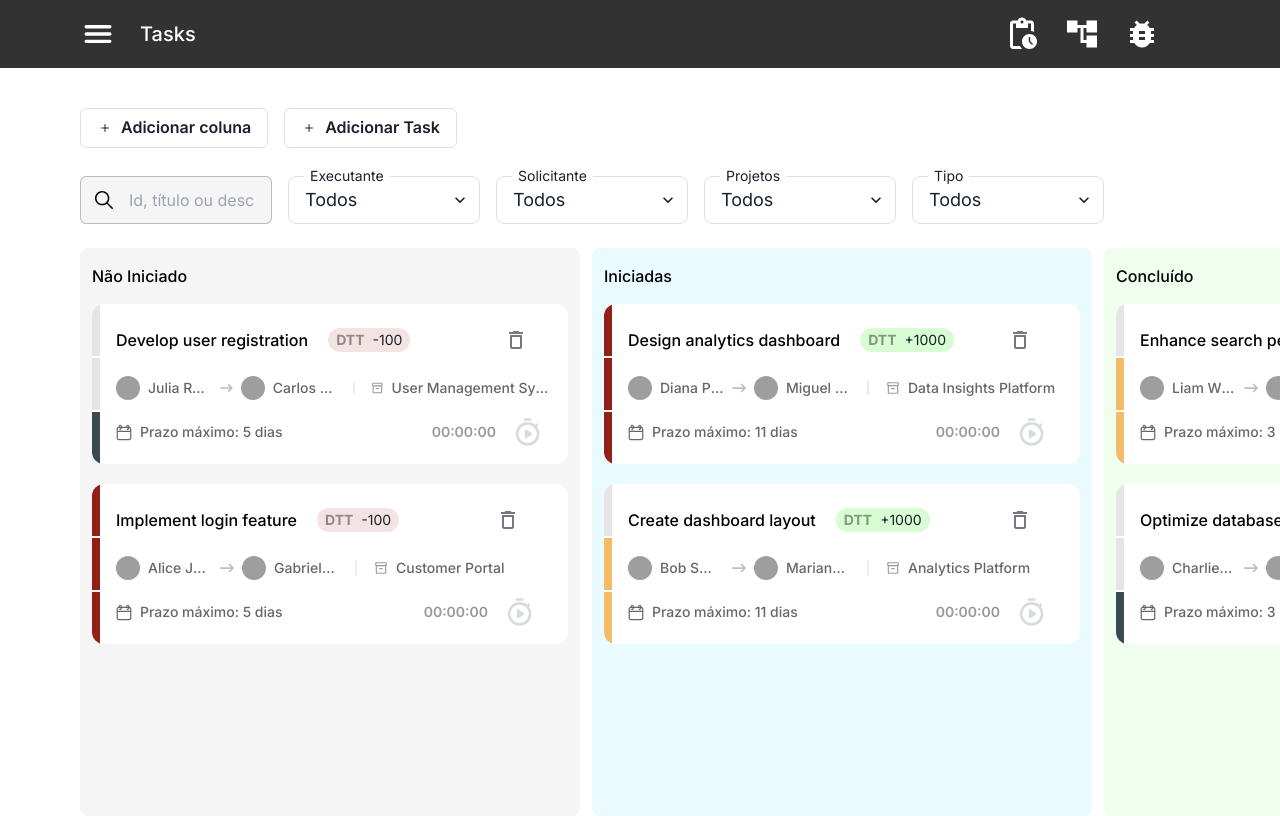
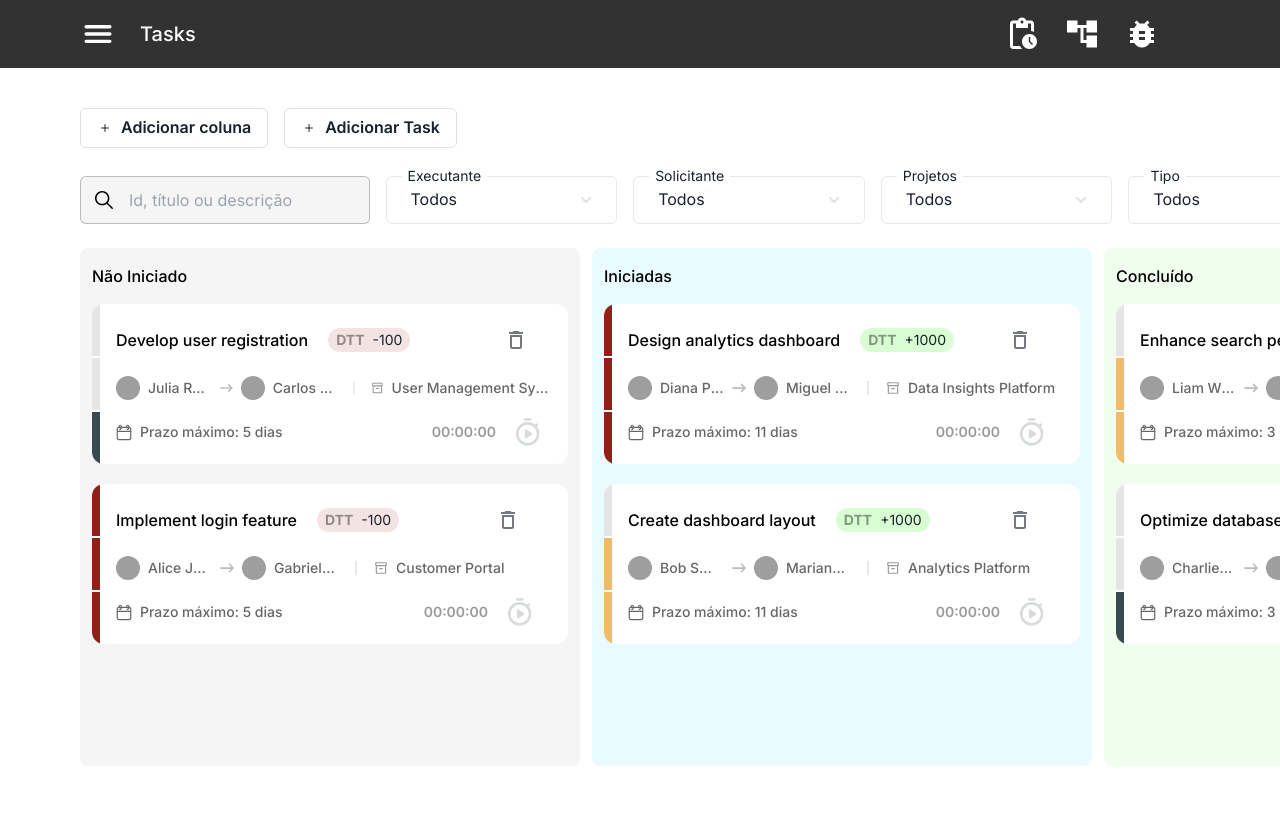
Before and after one commit to arthurbfonseca27/tech-challenge-cefis, a Next.js app: page / in a window 1280 px wide. Shown: the top 816 px of the page. Built offline with nearby package versions, Linux system fonts and the light colour scheme; grey boxes are pictures that could not be loaded; what tailwindcss-animated would draw is missing.

Commit message:
feat: add filter feature

```diff
--- a/src/components/KanbanBoardComponent.tsx
+++ b/src/components/KanbanBoardComponent.tsx
@@ -142,6 +142,13 @@ const KanbanBoardComponent = () => {
     Task['requester'] | null
   >(null)
 
+  // State for filters
+  const [filterColumnIds, setFilterColumnIds] = useState<string[]>([])
+  const [filterExecuter, setFilterExecuter] = useState<string[]>([])
+  const [filterRequester, setFilterRequester] = useState<string[]>([])
+  const [filterProject, setFilterProject] = useState<string[]>([])
+  const [searchTerm, setSearchTerm] = useState<string>('')
+
   // Fetching data using Zustand
   const { titleTask, executerTask, priorityTask, dateTask, projectNameTask } =
     useTaskStore()
@@ -172,6 +179,74 @@ const KanbanBoardComponent = () => {
     }
     fetchRequester()
   }, [])
+
+  // Function to set the filter column ID
+  const handleFilterColumnChange = (ids: string[]) => {
+    setFilterColumnIds(ids)
+  }
+
+  const handleFilterExecuterChange = (values: string[]) => {
+    setFilterExecuter(values)
+  }
+
+  const handleFilterRequesterChange = (values: string[]) => {
+    setFilterRequester(values)
+  }
+
+  const handleFilterProjectChange = (values: string[]) => {
+    setFilterProject(values)
+  }
+
+  const handleSearchChange = (term: string) => {
+    setSearchTerm(term)
+  }
+
+  const filteredColumns = useMemo(() => {
+    if (filterColumnIds.length > 0) {
+      return columns.filter((column) =>
+        filterColumnIds.includes(column.id.toString()),
+      )
+    }
+    return columns
+  }, [columns, filterColumnIds])
+
+  const filteredTasks = useMemo(() => {
+    return tasks.filter((task) => {
+      const matchesExecuter =
+        filterExecuter.length === 0
+          ? true
+          : filterExecuter.includes(task.executer.name)
+      const matchesRequester =
+        filterRequester.length === 0
+          ? true
+          : filterRequester.includes(task.requester.name)
+      const matchesProject =
+        filterProject.length === 0
+          ? true
+          : filterProject.includes(task.projectName)
+      const matchesColumn =
+        filterColumnIds.length === 0
+          ? true
+          : filterColumnIds.includes(task.columnId.toString())
+      const matchesSearchTerm =
+        task.taskName.toLowerCase().includes(searchTerm.toLowerCase()) ||
+        task.id.toString().includes(searchTerm)
+      return (
+        matchesExecuter &&
+        matchesRequester &&
+        matchesProject &&
+        matchesColumn &&
+        matchesSearchTerm
+      )
+    })
+  }, [
+    tasks,
+    filterExecuter,
+    filterRequester,
+    filterProject,
+    filterColumnIds,
+    searchTerm,
+  ])
 
   // Function to set a random requester to the new task created
   const getRandomRequester = () => {
@@ -401,11 +476,20 @@ const KanbanBoardComponent = () => {
           createTask={createTask}
         />
       </div>
-      <SearchComponent />
+      <SearchComponent
+        columns={columns}
+        tasks={tasks}
+        onFilterColumnChange={handleFilterColumnChange}
+        onFilterExecuterChange={handleFilterExecuterChange}
+        onFilterRequesterChange={handleFilterRequesterChange}
+        onFilterProjectChange={handleFilterProjectChange}
+        onSearchChange={handleSearchChange}
+      />
+
       <div className="flex flex-row">
         <div className="flex w-fit flex-row justify-center gap-3">
           <SortableContext items={columnsId}>
-            {columns.map((column) => (
+            {filteredColumns.map((column) => (
               <ColumnComponent
                 key={column.id}
                 column={column}
@@ -414,7 +498,9 @@ const KanbanBoardComponent = () => {
                 createTask={createTask}
                 deleteTask={deleteTask}
                 updateTask={updateTask}
-                tasks={tasks.filter((task) => task.columnId === column.id)}
+                tasks={filteredTasks.filter(
+                  (task) => task.columnId === column.id,
+                )}
               />
             ))}
           </SortableContext>
--- a/src/components/SearchComponent.tsx
+++ b/src/components/SearchComponent.tsx
@@ -1,13 +1,105 @@
 import { Input, InputGroup, InputLeftElement } from '@chakra-ui/react'
 import { IoIosSearch } from 'react-icons/io'
-import React from 'react'
+import React, { useState } from 'react'
 import SelectComponent from '@/components/SelectComponent'
+import { Column, Task } from '@/types'
 
-const SearchComponent = () => {
+interface SearchComponentProps {
+  columns: Column[]
+  tasks: Task[]
+  onFilterColumnChange: (ids: string[]) => void
+  onFilterExecuterChange: (values: string[]) => void
+  onFilterRequesterChange: (values: string[]) => void
+  onFilterProjectChange: (values: string[]) => void
+  onSearchChange: (searchTerm: string) => void
+}
+
+const SearchComponent: React.FC<SearchComponentProps> = ({
+  columns,
+  tasks,
+  onFilterColumnChange,
+  onFilterExecuterChange,
+  onFilterRequesterChange,
+  onFilterProjectChange,
+  onSearchChange,
+}) => {
+  const [searchTerm, setSearchTerm] = useState('')
+
+  const handleColumnChange = (values: string[]) => {
+    onFilterColumnChange(values.includes('all') ? [] : values)
+  }
+
+  const handleExecuterChange = (values: string[]) => {
+    onFilterExecuterChange(values.includes('all') ? [] : values)
+  }
+
+  const handleRequesterChange = (values: string[]) => {
+    onFilterRequesterChange(values.includes('all') ? [] : values)
+  }
+
+  const handleProjectChange = (values: string[]) => {
+    onFilterProjectChange(values.includes('all') ? [] : values)
+  }
+
+  const handleSearchChange = (event: React.ChangeEvent<HTMLInputElement>) => {
+    const term = event.target.value
+    setSearchTerm(term)
+    onSearchChange(term)
+  }
+
+  // Function to get unique options for executer
+  const getUniqueExecuters = (tasks: Task[]) => {
+    const uniqueExecuters = Array.from(
+      new Set(tasks.map((task) => task.executer.name)),
+    )
+    return [
+      ...uniqueExecuters.map((executer) => ({
+        label: executer,
+        value: executer,
+      })),
+    ]
+  }
+
+  // Function to get unique options for requester
+  const getUniqueRequesters = (tasks: Task[]) => {
+    const uniqueRequesters = Array.from(
+      new Set(tasks.map((task) => task.requester.name)),
+    )
+    return [
+      ...uniqueRequesters.map((requester) => ({
+        label: requester,
+        value: requester,
+      })),
+    ]
+  }
+
+  // Function to get unique options for project names
+  const getUniqueProjects = (tasks: Task[]) => {
+    const uniqueProjects = Array.from(
+      new Set(tasks.map((task) => task.projectName)),
+    )
+    return [
+      ...uniqueProjects.map((project) => ({
+        label: project,
+        value: project,
+      })),
+    ]
+  }
+
+  // Function to get unique options for columns
+  const getUniqueColumns = (columns: Column[]) => {
+    return [
+      ...columns.map((column) => ({
+        label: column.title,
+        value: column.id.toString(),
+      })),
+    ]
+  }
+
   return (
-    <div className="flex w-screen flex-row">
-      <div className="flex w-[80%] flex-row items-center justify-center gap-x-4 pb-6 outline-none">
-        <div className="w-4/12 pt-5">
+    <div className="flex flex-row">
+      <div className="flex w-screen max-w-[1400px] flex-row items-center justify-center gap-x-4 pb-6 outline-none">
+        <div className="w-5/12 pt-5">
           <InputGroup size="lg" bg="#F5F5F5" borderRadius="lg">
             <InputLeftElement pointerEvents="none">
               <IoIosSearch color="#000000" size={24} />
@@ -17,24 +109,30 @@ const SearchComponent = () => {
               pl="12"
               fontSize="16px"
               borderColor="#67676766"
+              value={searchTerm}
+              onChange={handleSearchChange}
             />
           </InputGroup>
         </div>
         <SelectComponent
           title="Executante"
-          options={['Lucas Pereira', 'Carla Souza', 'Felipe Lima']}
+          options={getUniqueExecuters(tasks)}
+          onChange={handleExecuterChange}
         />
         <SelectComponent
           title="Solicitante"
-          options={['Alice Johnson', 'Bob Smith', 'Ethan Hunt']}
+          options={getUniqueRequesters(tasks)}
+          onChange={handleRequesterChange}
         />
         <SelectComponent
           title="Projetos"
-          options={['CEFIS', 'NinePay', 'Kanban Board']}
+          options={getUniqueProjects(tasks)}
+          onChange={handleProjectChange}
         />
         <SelectComponent
           title="Tipo"
-          options={['Não iniciada', 'Iniciada', 'Concluída']}
+          options={getUniqueColumns(columns)}
+          onChange={handleColumnChange}
         />
       </div>
     </div>
--- a/src/components/SelectComponent.tsx
+++ b/src/components/SelectComponent.tsx
@@ -1,16 +1,67 @@
-'use-client'
+import {
+  Menu,
+  MenuButton,
+  MenuList,
+  MenuItemOption,
+  MenuOptionGroup,
+  Button,
+  Box,
+} from '@chakra-ui/react'
+import { FaChevronDown } from 'react-icons/fa'
+import React, { useState } from 'react'
 
-import { Box, Select } from '@chakra-ui/react'
+interface SelectOption {
+  label: string
+  value: string
+}
 
 interface SelectComponentProps {
   title: string
-  options: string[]
+  options: SelectOption[]
+  onChange?: (values: string[]) => void
 }
 
 const SelectComponent: React.FC<SelectComponentProps> = ({
   title,
   options,
+  onChange,
 }) => {
+  const [selectedValues, setSelectedValues] = useState<string[]>([])
+
+  const handleChange = (values: string | string[]) => {
+    if (Array.isArray(values)) {
+      if (values.includes('all')) {
+        if (selectedValues.length === options.length) {
+          // Unselect all
+          setSelectedValues([])
+          onChange?.([])
+        } else {
+          // Select all items
+          const allValues = options.map((option) => option.value)
+          setSelectedValues(allValues)
+          onChange?.(allValues)
+        }
+      } else {
+        // Select specific items
+        setSelectedValues(values)
+        onChange?.(values)
+      }
+    }
+  }
+
+  const getButtonLabel = () => {
+    if (
+      selectedValues.length === options.length ||
+      selectedValues.length === 0
+    ) {
+      return 'Todos'
+    }
+    return options
+      .filter((option) => selectedValues.includes(option.value))
+      .map((option) => option.label)
+      .join(', ')
+  }
+
   return (
     <div className="flex w-4/12 flex-col items-start outline-none">
       <Box
@@ -23,18 +74,43 @@ const SelectComponent: React.FC<SelectComponentProps> = ({
       >
         <p className="items-start text-sm">{title}</p>
       </Box>
-      <Select
-        placeholder="Todos"
-        size="lg"
-        borderRadius="lg"
-        borderColor="#67676733"
-      >
-        {options.map((option, index) => (
-          <option value="option1" key={index}>
-            {option}
-          </option>
-        ))}
-      </Select>
+      <Menu closeOnSelect={false}>
+        <MenuButton
+          as={Button}
+          rightIcon={<FaChevronDown size={12} color="#67676733" />}
+          variant="outline"
+          display="flex"
+          alignItems="center"
+          justifyContent="space-between"
+          fontSize="16px"
+          fontWeight="normal"
+          width="100%"
+          maxW="240px"
+          size="lg"
+          _hover={{ bg: '#FFFFFF' }}
+          _active={{ bg: '#FFFFFF' }}
+        >
+          <div className="flex flex-row items-center justify-start truncate">
+            {getButtonLabel()}
+          </div>
+        </MenuButton>
+        <MenuList minWidth="240px">
+          <MenuOptionGroup
+            type="checkbox"
+            onChange={handleChange}
+            value={selectedValues}
+          >
+            <MenuItemOption key="all" value="all">
+              Todos
+            </MenuItemOption>
+            {options.map((option, index) => (
+              <MenuItemOption key={index} value={option.value}>
+                {option.label}
+              </MenuItemOption>
+            ))}
+          </MenuOptionGroup>
+        </MenuList>
+      </Menu>
     </div>
   )
 }
```
Also changed, not shown: src/components/ColumnComponent.tsx (+2 -22 lines).
